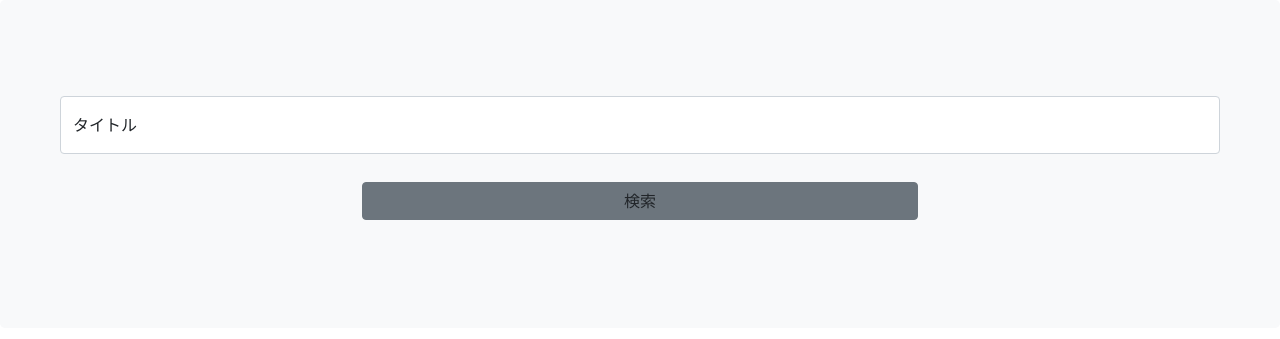
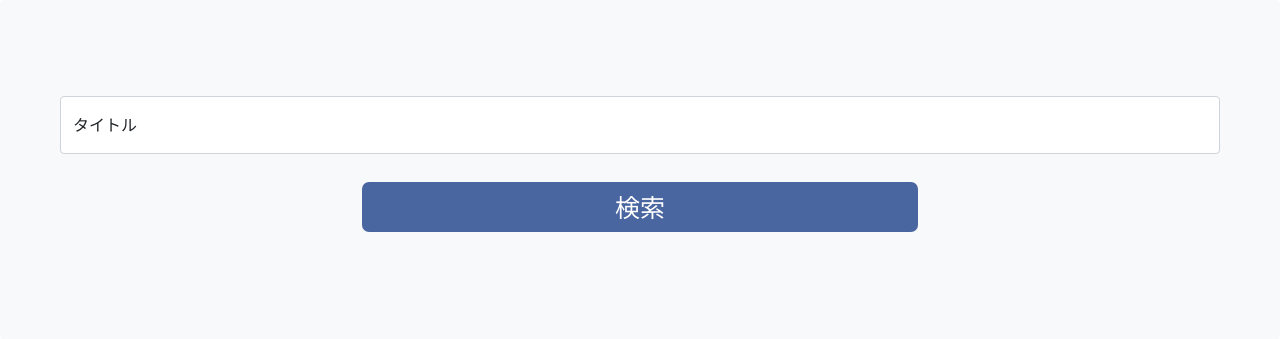
Before and after one commit to sg5314/FindBookStore, a Django app: template templates/index.html in a window 1280 px wide. Shown: the part 62-401 px from the top of the page. Run offline with Django 3.2, Linux system fonts and the light colour scheme; the template is opened without the code that fills it, so the values that code supplies are empty; some libraries are stand-ins or nearby versions.

Commit message:
[fix] ホーム画面ボタンのUIを変更

```diff
--- /dev/null
+++ b/FindBookStoreApp/static/css/app.css
@@ -0,0 +1,28 @@
+.btn-social-long-facebook {
+    color: #FFF;/*文字・アイコン色*/
+    border-radius: 7px;/*角丸に*/
+    display: inline-block;
+    text-align: center;/*中身を中央寄せ*/
+    font-size: 25px;/*文字のサイズ*/
+    line-height: 50px;/*高さと合わせる*/
+    background: #4966a0;
+    overflow: hidden;/*はみ出た部分を隠す*/
+    text-decoration:none;/*下線は消す*/
+  }
+
+  .btn-social-long-facebook .fa-facebook {
+    text-shadow: 2px 2px 1px #224282;
+    font-size: 30px;
+  }
+
+  .btn-social-long-facebook span {
+    /*テキスト*/
+    display:inline-block;
+    transition: .5s;
+  }
+
+  .btn-social-long-facebook:hover span {
+    /*ホバーで一周回転*/
+    -webkit-transform: rotateX(360deg);
+    transform: rotateX(360deg);
+  }
--- a/templates/index.html
+++ b/templates/index.html
@@ -6,11 +6,11 @@
     <link href="https://cdn.jsdelivr.net/npm/@mdi/font@6.x/css/materialdesignicons.min.css" rel="stylesheet">
     <link href="https://cdn.jsdelivr.net/npm/vuetify@2.x/dist/vuetify.min.css" rel="stylesheet">
     <meta name="viewport" content="width=device-width, initial-scale=1, maximum-scale=1, user-scalable=no, minimal-ui">
+    <link href="{% static 'css/app.css' %}" rel="stylesheet">
 {% endblock customcss %}
 
 {% block contents %}
 <div id="app">
-    <v-app>
     <div class="p-5 mb-4 bg-light rounded-3">
         <div class="container-fluid py-5">
             <form method="POST" action="">{% csrf_token %}
@@ -19,10 +19,9 @@
                     <label for="floatingInput">タイトル</label>
                 </div>
                 <div class="d-grid gap-2 col-6 mx-auto" style="height: 25%;">
-                    <button class="btn btn-secondary" type="submit">検索</button>
+                    <!--<button class="btn btn-secondary" type="submit">検索</button>-->
+                    <button href="#" class="btn-social-long-facebook" type="submit"><span>検索</span></button>
                 </div>
-                <div>
-
                 <div>
                     {% for key, value in books_data.items %}
                     <p>
@@ -42,13 +41,11 @@
                     </p>
                     {% endfor %}
                 </div>
-
+            </form>
+        </div>
+    </div>
 </div>
 
-
-            </form>
-    </div>
-    </v-app>
 </div>
 
 
```
Lines whose indentation alone changed are shown as unchanged.
